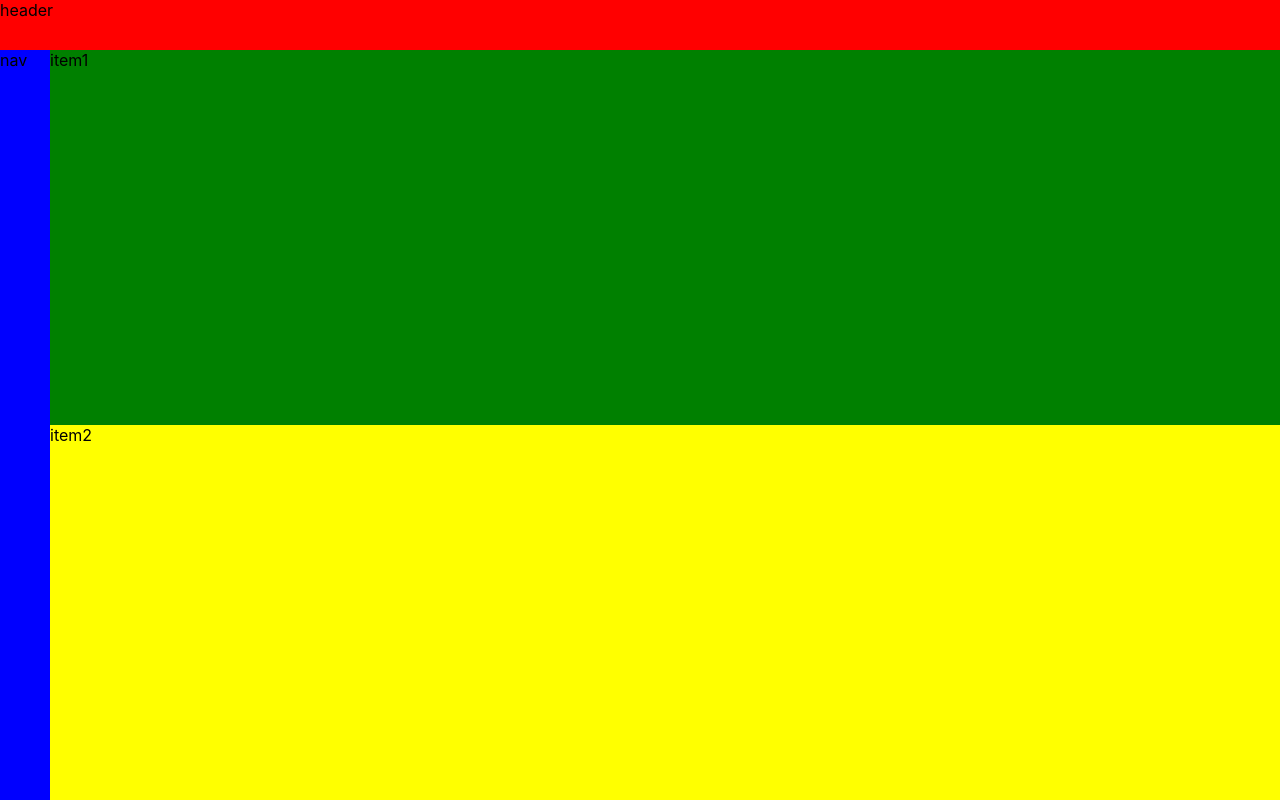
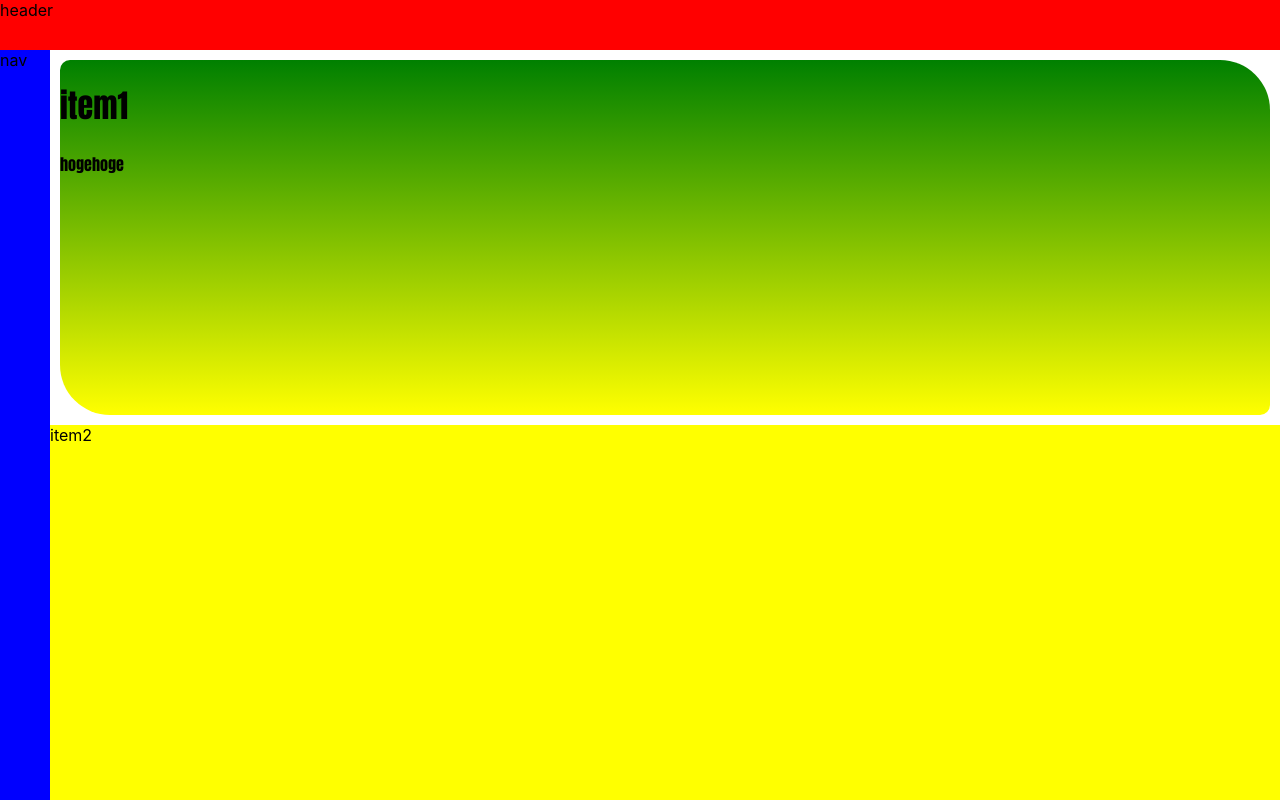
Before and after one commit to takatakunishi/react_study, a React (Create React App) app: page / in a window 1280 px wide. Built offline with nearby package versions, Linux system fonts and the light colour scheme.

Commit message:
[fix]フォントを変更、グラデーション追加

```diff
--- a/src/App.css
+++ b/src/App.css
@@ -39,9 +39,19 @@
   background: blue;
 }
 #item1{
+  font-family: Impact, Haettenschweiler, 'Arial Narrow Bold', sans-serif;
   grid-row: 2;
   grid-column: 2;
-  background: green;
+  background: linear-gradient(green, yellow);
+  border-radius: 10px 50px 10px 50px;
+  margin: 10px;
+  grid-template-rows: 1fr 1fr;
+  grid-template-columns: 1fr 1fr 1fr;
+}
+#item1_h1{
+  grid-row:1/2;
+  grid-column: 1/2;
+  opacity: 1.0;
 }
 #item2{
   grid-row: 3;
--- a/src/components/Item1.jsx
+++ b/src/components/Item1.jsx
@@ -1,7 +1,11 @@
 import React from 'react';
 function Item1(){
   return(
-    <div id="item1">item1</div>
+    <div id="item1">
+      <h1 id="item1_h1">item1</h1>
+      <p id="item1_p1">hogehoge</p>
+
+    </div>
   );
 }
 
```
Also changed, not shown: package.json (line endings or trailing spaces).
